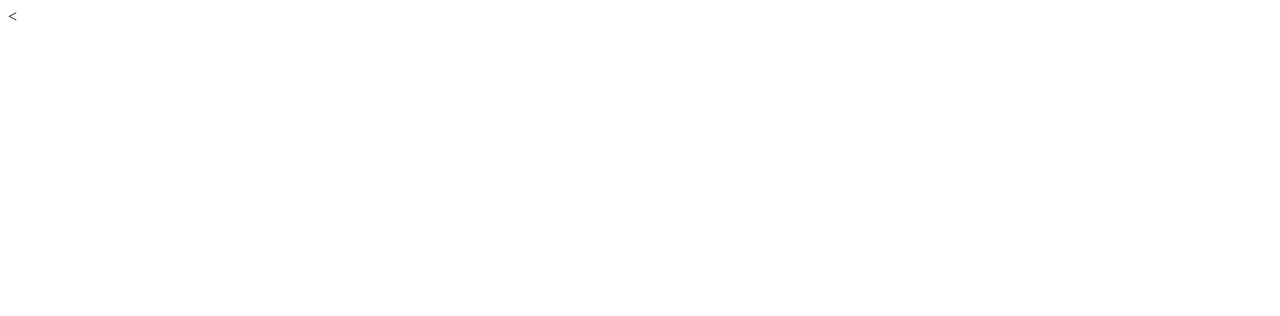
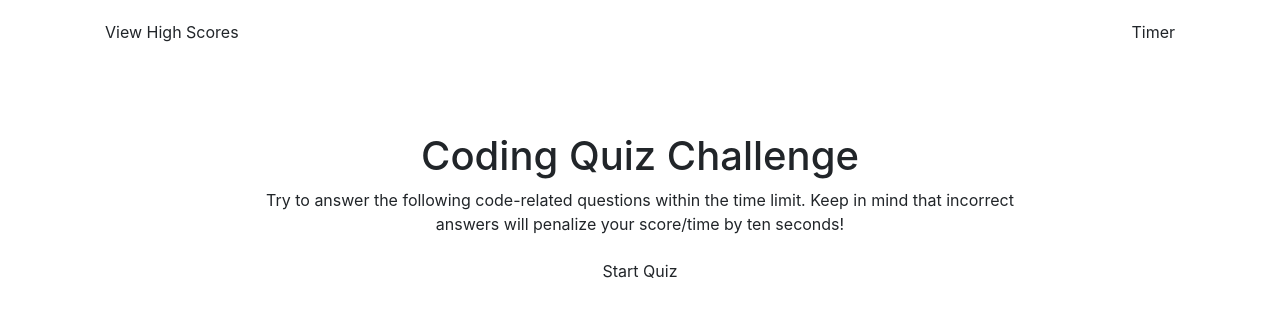
Before and after one commit to masielb/code-quiz, a plain HTML site: page index.html in a window 1280 px wide. Drawn offline with nearby package versions, Linux system fonts and the light colour scheme.

Commit message:
added initial page html

```diff
--- a/index.html
+++ b/index.html
@@ -1,8 +1,35 @@
 <!DOCTYPE html>
-<html>
+<html lang="en">
     <head>
         <meta charset="UTF-8">
+        <meta name="viewport" content="width=device-width, initial-scale=1.0">
         <title>Code Quiz</title>
-        <
+        <link rel="stylesheet" href="style.css" type="text/css"/>
+        <!-- Bootstrap Link-->
+        <link rel="stylesheet" href="https://stackpath.bootstrapcdn.com/bootstrap/4.5.0/css/bootstrap.min.css" integrity="sha384-9aIt2nRpC12Uk9gS9baDl411NQApFmC26EwAOH8WgZl5MYYxFfc+NcPb1dKGj7Sk" crossorigin="anonymous">
     </head>
+
+    <body>
+        <header class="container">
+            <div class="card-body">
+                <a type="button" id="score" onclick="showHighScores()">View High Scores</a>
+                <a id="timer" class="float-right">Timer</a>
+            </div>
+        </header>
+
+        <main class="container">
+            <!-- Initial Page -->
+            <div id="quizChallengePage" class="card-body p-6 mt-5 text-center">
+                <h1 id="start">Coding Quiz Challenge</h1>
+                <p id="explanation">Try to answer the following code-related questions within the time limit. Keep in mind that incorrect answers will penalize your score/time by ten seconds!</p>
+                <div id="button">
+                    <button id="submitButton" class ="btn active" type="button">Start Quiz</button>
+                </div>
+            </div>
+
+            <div id="quizQuestions"></div>
+
+        </main>
+
+    </body>
 </html>
--- a/style.css
+++ b/style.css
@@ -1 +1,6 @@
 /* stlying for the elements */
+
+#explanation {
+    padding-left:10em;
+    padding-right:10em;
+}
```
